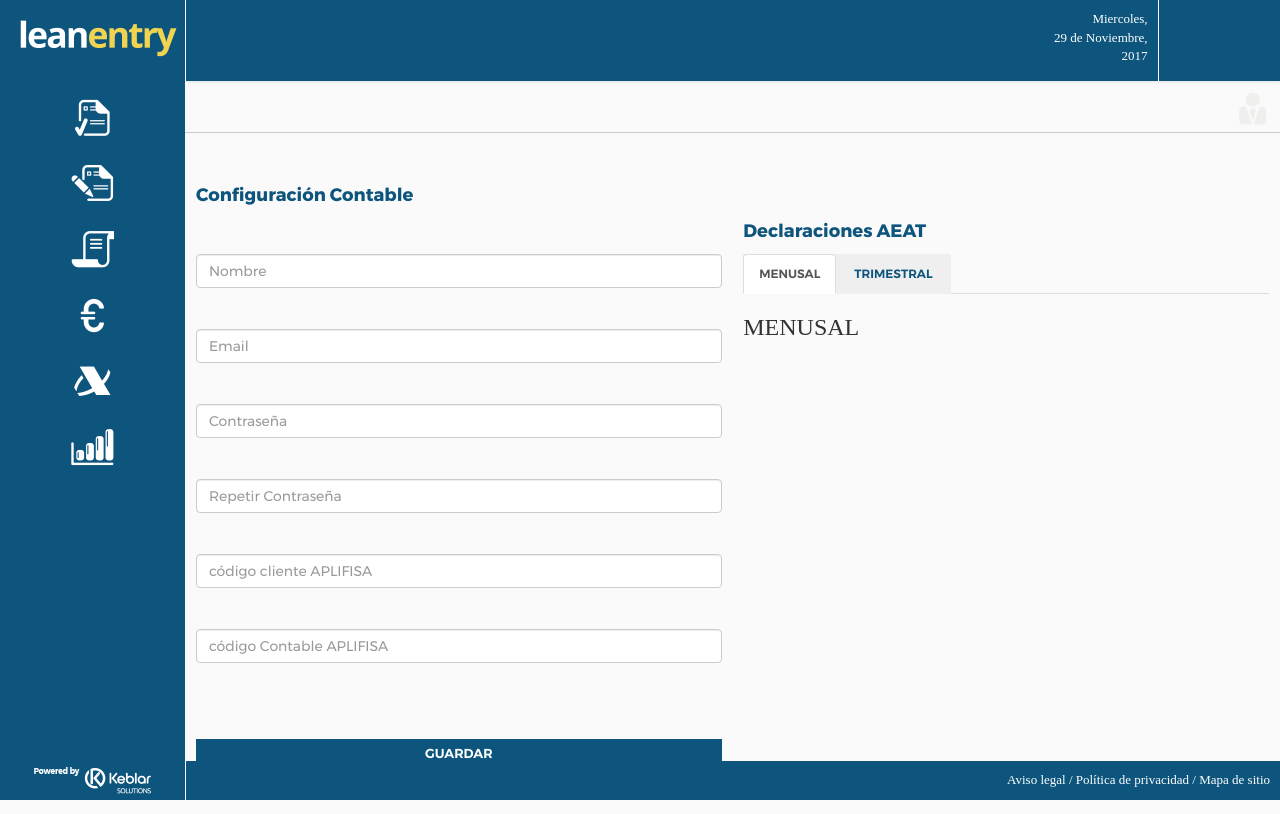
After one commit to eteks/eantry, a Django app: page /configuracion_contable/ in a window 1280 px wide. The commit adds this page. Run offline with Django 3.2, Linux system fonts and the light colour scheme; some libraries are stand-ins or nearby versions; some web fonts are replaced.

Commit message:
Added page 13,14,15 . updated style.css, urls.py . views.py ,header , sidebar

```diff
--- a/leanentry/master/templates/base_internal.html
+++ b/leanentry/master/templates/base_internal.html
@@ -19,6 +19,7 @@
     <!-- <script src="https://maxcdn.bootstrapcdn.com/bootstrap/3.3.7/js/bootstrap.min.js"></script> -->
 
     <script src="{% static 'js/bootstrap.min.js' %}"></script>
+
 
     <!-- jQuery Custom Scroller CDN -->
 
--- /dev/null
+++ b/leanentry/master/templates/configuracion_contable.html
@@ -0,0 +1,85 @@
+{% extends 'base_internal.html' %}
+
+{% block title %}Configuración_Contable{% endblock %}
+{% block pagecontent %}
+
+	 {% include 'partials/side-bar.html' %}
+
+        {% include 'partials/header.html' %}
+
+        	<div class="content-space">
+        		<div class="page_topic">
+					<p> Configuración Contable</p>
+				</div>
+				<div class="conf_cont_input">
+				<form id ="">
+					<div class="conf_cont_input_inner">
+					<div class="form-group"><input type="text" class="form-control" id="" placeholder="Nombre"></div>
+					</div>
+					<div class="conf_cont_input_inner">
+					<div class="form-group"><input type="text" class="form-control" id="" placeholder="Email"></div>
+					</div>
+					<div class="conf_cont_input_inner">
+					<div class="form-group"><input type="text" class="form-control" id="" placeholder="Contraseña"></div>
+					</div>
+					<div class="conf_cont_input_inner">
+					<div class="form-group"><input type="text" class="form-control" id="" placeholder="Repetir Contraseña"></div>
+					</div>
+					<div class="conf_cont_input_inner">
+					<div class="form-group"><input type="text" class="form-control" id="" placeholder="código cliente APLIFISA"></div>
+					</div>
+					<div class="conf_cont_input_inner">
+					<div class="form-group"><input type="text" class="form-control" id="" placeholder="código Contable APLIFISA"></div>
+					</div>
+					<button type="submit" class="conf_cont_button">GUARDAR</button>
+				</form>
+			   </div>
+
+				<div class="contable_checkbox">
+						<div class="checkbox_topic"><p>Declaraciones AEAT</p></div>
+							<ul class="nav nav-tabs">
+							<li class="active"><a data-toggle="tab" href="#MENUSAL">MENUSAL</a></li>
+							<li><a data-toggle="tab" href="#TRIMESTRAL">TRIMESTRAL</a></li>
+
+							</ul>
+						<div class="tab-content">
+								<div id="MENUSAL" class="tab-pane fade in active">
+								<h3>MENUSAL</h3>
+
+								</div>
+								<div id="TRIMESTRAL" class="tab-pane fade">
+								<h3>TRIMESTRAL</h3>
+								<form>
+								<div class="block">
+								<div class="inner"><input class="largerCheckbox" type="checkbox" name="vehicle" value="Bike"><label>Registro Facturas</label></div>
+								<div class="inner"><input class="largerCheckbox" type="checkbox" name="vehicle" value="Bike"><label>Bancos</label></div>
+								</div>
+								<div class="block">
+								<div class="inner"><input class="largerCheckbox" type="checkbox" name="vehicle" value="Bike"><label>Emisión Facturas</label></div>
+								<div class="inner"><input class="largerCheckbox" type="checkbox" name="vehicle" value="Bike"><label>AEAT</label></div>
+								</div>
+								<div class="block">
+								<div class="inner"><input class="largerCheckbox" type="checkbox" name="vehicle" value="Bike"><label>Tickets</label></div>
+								<div class="inner"><input class="largerCheckbox" type="checkbox" name="vehicle" value="Bike"><label>Balances</label></div>
+								</div>
+
+
+								</form>
+								</div>
+
+
+						</div>
+
+
+
+
+				</div>
+
+
+
+        	</div> <!-- content-space -->
+
+        {% include 'partials/footer.html' %}
+
+
+  	{% endblock %}
--- a/leanentry/master/templates/partials/header.html
+++ b/leanentry/master/templates/partials/header.html
@@ -26,9 +26,9 @@
                             <img src="../static/images/user_icon.png">
                           </a>
                           <div class="dropdown-menu" aria-labelledby="dropdownMenuLink">
-                            <a class="dropdown-item" href="#">Configuración Administrador</a>
-                            <a class="dropdown-item" href="#">Perfil Usuario</a>
-                            <a class="dropdown-item" href="#"> Configuración Contable</a>
+                            <a class="dropdown-item" href="{% url 'configuracion' %}">Configuración Administrador</a>
+                            <a class="dropdown-item" href="{% url 'perfil' %}">Perfil Usuario</a>
+                            <a class="dropdown-item" href="{% url 'configuracion_contable' %}"> Configuración Contable</a>
                             <a class="dropdown-item" href="{% url 'login' %}">Cerrar Sesión</a>
                           </div>
                         </div>
--- a/leanentry/master/urls.py
+++ b/leanentry/master/urls.py
@@ -9,4 +9,7 @@ urlpatterns = [
     url(r'^index/$', csrf_exempt(views.Index_pageview.as_view()), name='index'),
     url(r'^exportor_datos/$', csrf_exempt(views.Exportor_datos_pageview.as_view()), name='exportor_datos'),
     url(r'^nueva_factura/$', csrf_exempt(views.Nueva_Factura_pageview.as_view()), name='nueva_factura'),
+    url(r'^configuracion/$', csrf_exempt(views.configuracion_pageview.as_view()), name='configuracion'),
+    url(r'^perfil/$', csrf_exempt(views.perfil_pageview.as_view()), name='perfil'),
+    url(r'^configuracion_contable/$', csrf_exempt(views.configuracion_contable_pageview.as_view()), name='configuracion_contable'),
 ]
--- a/leanentry/master/views.py
+++ b/leanentry/master/views.py
@@ -19,3 +19,12 @@ class Exportor_datos_pageview(TemplateView):
 
 class Nueva_Factura_pageview(TemplateView):
 	template_name = "nueva_factura.html"
+
+class configuracion_pageview(TemplateView):
+	template_name = "configuracion.html"
+
+class perfil_pageview(TemplateView):
+	template_name = "perfil.html"
+
+class configuracion_contable_pageview(TemplateView):
+	template_name = "configuracion_contable.html"
--- a/leanentry/static/css/style.css
+++ b/leanentry/static/css/style.css
@@ -719,6 +719,189 @@ footer br
   color: #d1d4d4;
 }
 /* ---------------------------------------------------
+   configuracion
+----------------------------------------------------- */
+
+.conf_topic p
+{
+  color:#0d557d;
+  font-family: montserrat_bold;
+  font-size: 18px;
+  font-weight: 300;
+  margin-top: 50px;
+  margin-bottom: 30px;
+}
+.conf_admin input
+{
+  margin-bottom: 30px;
+
+}
+.conf_input
+{
+  width:49%;
+  font-family: montserrat_regular;
+  height:30px;
+  font-size: 13px;
+  border: 0;
+  float: left;
+  margin-bottom: 45px;
+
+}
+.right
+{
+    margin-right: 15px;
+}
+.conf_admin_button
+{
+  width:50%;
+  font-family: montserrat_semibold;
+  background-color: #0d557d;
+  height:30px;
+  font-size: 13px;
+  color: #fff;
+  border: 0;
+  margin-bottom: 45px;
+  margin-top: 35px;
+}
+/* ---------------------------------------------------
+    perfil
+----------------------------------------------------- */
+
+.menu_perfil .tab-content h3
+{
+  color: #F1D452;
+  font-family: montserrat_bold;
+  font-size: 12px;
+  font-weight: 300;
+  margin: 0;
+
+}
+.page_topic p
+{
+  color:#0d557d;
+  font-family: montserrat_bold;
+  font-size: 18px;
+  font-weight: 300;
+  margin-top: 50px;
+}
+.usuario_three
+{
+  width: 48%;
+  float: left;
+  margin-right: 15px;
+}
+.usuario_three_input
+{
+  width:100%;
+  font-family: montserrat_regular;
+  height:30px;
+  font-size: 13px;
+  border: 0;
+  margin-bottom: 45px;
+  margin-top: 35px;
+
+}
+
+/*.perfil_checkbox label
+{
+  color:#B2B3B5;
+  font-family: montserrat_regular;
+  font-size: 14px;
+  font-weight:300;
+  margin-left:20px;
+}
+
+.perfil_checkbox .inner
+{
+  display: inline;
+  margin-left: 50px;
+  margin-top: 10px;
+}
+.perfil_checkbox .block
+{
+    margin-bottom: 30px;
+}
+.perfil_checkbox
+{
+  background-color: #EFEFEF;
+  width: 75%;
+  padding-top: 30px;
+  padding-bottom: 30px;
+}
+
+.perfil_checkbox input.largerCheckbox
+{
+  width: 30px;
+  height: 30px;
+  -webkit-width: 30px;
+  -webkit-height: 30px;
+  -moz-width: 30px;
+  -moz-height: 30px;
+
+}*/
+/* ---------------------------------------------------
+    configuracion_contable
+----------------------------------------------------- */
+.conf_cont_input
+{
+  width: 49%;
+  float: left;
+  margin-right: 15px;
+
+}
+.conf_cont_input_inner
+{
+  width:100%;
+  font-family: montserrat_regular;
+  height:30px;
+  font-size: 13px;
+  border: 0;
+  margin-bottom: 45px;
+  margin-top: 35px;
+}
+.conf_cont_button
+{
+  width:100%;
+  font-family: montserrat_semibold;
+  background-color: #0d557d;
+  height:30px;
+  font-size: 13px;
+  color: #fff;
+  border: 0;
+  margin-bottom: 45px;
+  margin-top: 35px;
+}
+/* ---------------------------------------------------
+    checkbox
+----------------------------------------------------- */
+.checkbox_topic p
+{
+  color:#0d557d;
+  font-family: montserrat_bold;
+  font-size: 18px;
+  font-weight: 300;
+}
+.contable_checkbox
+{
+  width: 49%;
+  float: right;
+}
+.menu_perfil ul li, .contable_checkbox ul li
+{
+  background-color: #EFEFEF;
+  color:#0d557d;
+  font-family: montserrat_semibold;
+  font-size: 12px;
+  font-weight: 300;
+  /*padding: 5px 15px;*/
+  border:0;
+}
+..menu_perfil ul li, .contable_checkbox ul li:hover;
+{
+  background-color: #0d557d;
+  color:#fff;
+  }
+/* ---------------------------------------------------
     MEDIAQUERIES
 ----------------------------------------------------- */
 @media (min-width: 992px)
@@ -752,7 +935,7 @@ footer br
 }
 @media (max-width: 768px)
 {
- .accum_sec, .expo_dat
+ .accum_sec, .expo_dat,
  {
       float: none;
       width: 195px;
@@ -788,5 +971,10 @@ footer br
   {
     min-height: 500px;
   }
+ .conf_input,.usuario_three,.conf_admin_button, .conf_cont_input, .contable_checkbox
+  {
+   width:100%;
+   margin-right:0;
+  }
 }
 /*Inner content*/
```
Also changed, not shown: leanentry/master/templates/configuracion.html (added, +66 -0 lines), leanentry/master/templates/perfil.html (added, +99 -0 lines), leanentry/master/templates/exportor_datos.html (line endings or trailing spaces), 2 other files.
